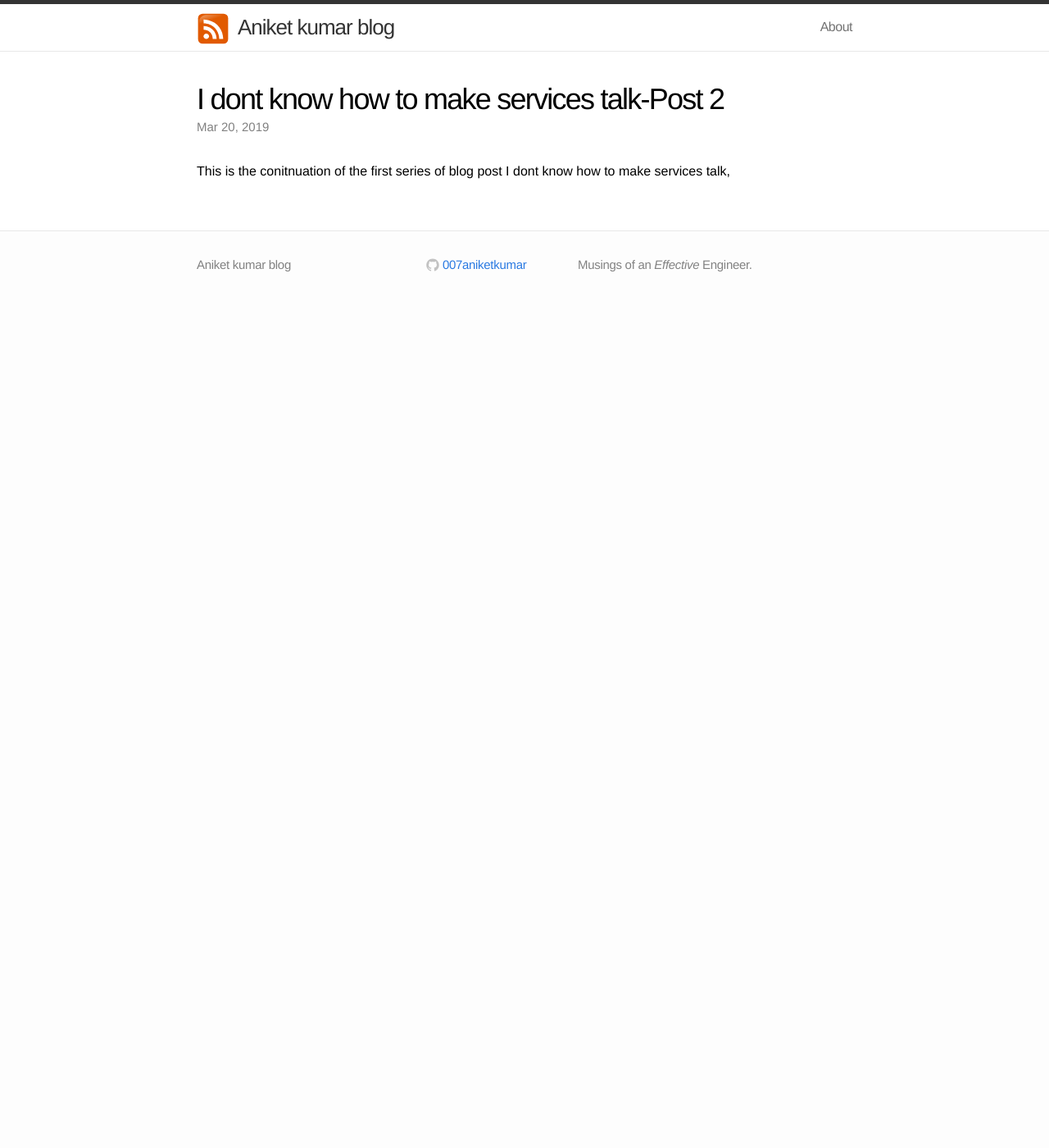
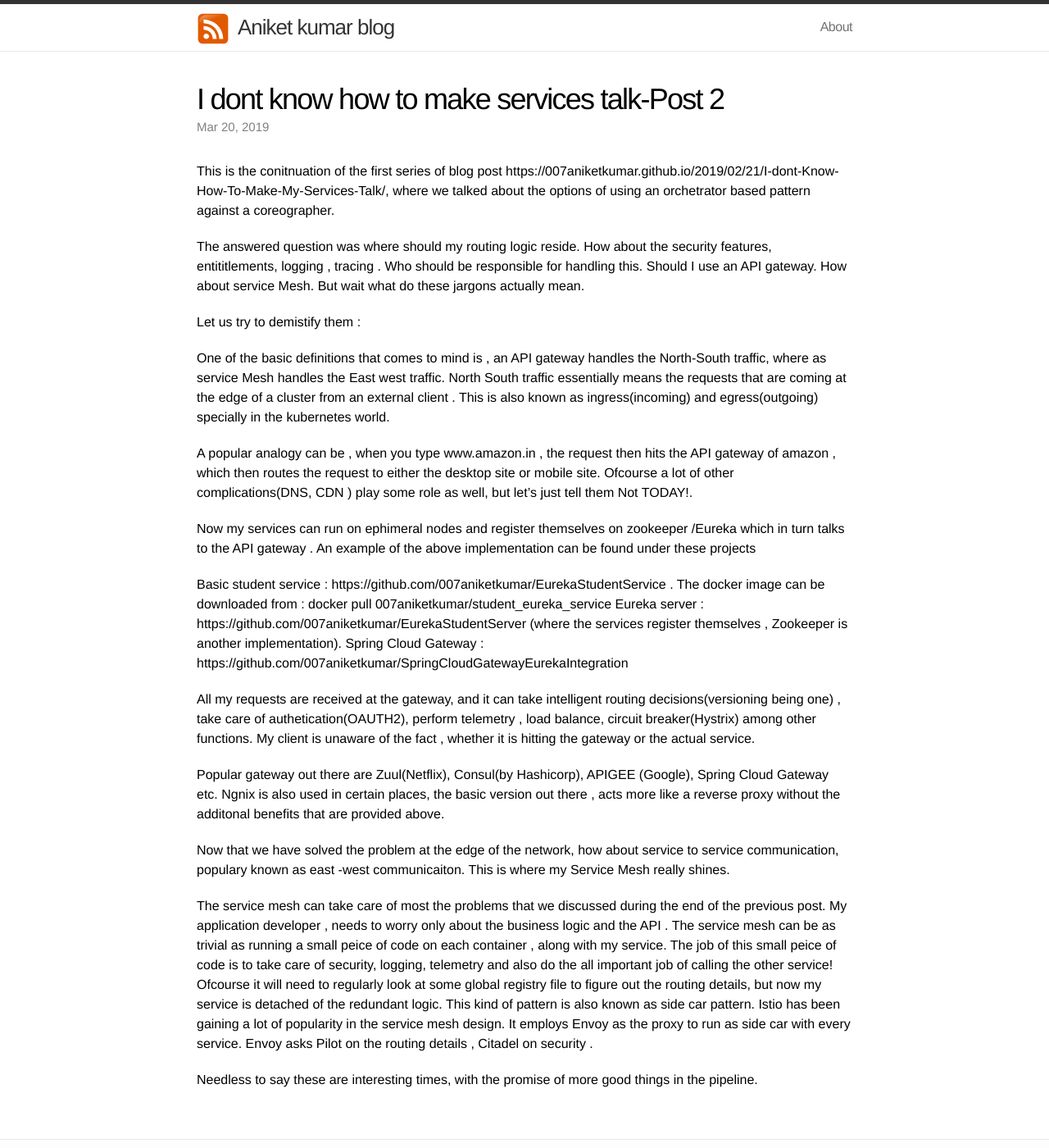
Before and after one commit to 007aniketkumar/007aniketkumarblog.github.io, a Jekyll site: the page built from _posts/2019-03-20-I-dont-Know-How-To-Make-My-Services-Talk-Post 2.markdown, in a window 1280 px wide and 1400 px high. Shown: the whole window at 82% size. Built offline with Jekyll 4.4.1, drawn with Linux system fonts in a browser that asks for light colours.

Commit message:
Update 2019-03-20-I-dont-Know-How-To-Make-My-Services-Talk-Post 2.markdown

```diff
--- a/_posts/2019-03-20-I-dont-Know-How-To-Make-My-Services-Talk-Post 2.markdown
+++ b/_posts/2019-03-20-I-dont-Know-How-To-Make-My-Services-Talk-Post 2.markdown
@@ -7,4 +7,34 @@ date:   2019-03-20 11:00:00
 mathjax: false
 ---
 
-This is the conitnuation of the first series of blog post I dont know how to make services talk,
+This is the conitnuation of the first series of blog post https://007aniketkumar.github.io/2019/02/21/I-dont-Know-How-To-Make-My-Services-Talk/, where we talked about the options of using an orchetrator based pattern against a coreographer.
+
+The answered question was where should my routing logic reside. How about the security features, entititlements, logging , tracing . Who should be responsible for handling this. Should I use an API gateway. How about service Mesh. But wait what do these jargons actually mean.
+
+Let us try to demistify them :
+
+One of the basic definitions that comes to mind is , an API gateway handles the North-South traffic, where as service Mesh handles the East west traffic. North South traffic essentially means the requests that are coming at the edge of a cluster from an external client . This is also known as ingress(incoming) and egress(outgoing) specially in the kubernetes world.
+
+A popular analogy can be , when you type www.amazon.in , the request then hits the API gateway of amazon , which then routes the request to either the desktop site or mobile site.
+Ofcourse a lot of other complications(DNS, CDN ) play some role as well, but let's just tell them Not TODAY!.
+
+Now my services can run on ephimeral nodes and register themselves on zookeeper /Eureka which in turn talks to the API gateway .
+An example of the above implementation can be found under these projects
+
+Basic student service : https://github.com/007aniketkumar/EurekaStudentService .
+The docker image can be downloaded from : docker pull 007aniketkumar/student_eureka_service
+Eureka server : https://github.com/007aniketkumar/EurekaStudentServer (where the services register themselves , Zookeeper is another implementation).
+Spring Cloud Gateway : https://github.com/007aniketkumar/SpringCloudGatewayEurekaIntegration
+
+All my requests are received at the gateway, and it can take intelligent routing decisions(versioning being one) , take care of authetication(OAUTH2), perform telemetry , load balance, circuit breaker(Hystrix) among other functions. My client is unaware of the fact , whether it is hitting the gateway or the actual service.
+
+Popular gateway out there are Zuul(Netflix), Consul(by Hashicorp), APIGEE (Google), Spring Cloud Gateway etc.
+Ngnix is also used in certain places, the basic version out there , acts more like a reverse proxy without the additonal benefits that are provided above.
+
+Now that we have solved the problem at the edge of the network, how about service to service communication, populary known as east -west communicaiton. This is where my Service Mesh really shines.
+
+The service mesh can take care of most the problems that we discussed during the end of the previous post. My application developer , needs to worry only about the business logic and the API .
+The service mesh can be as trivial as running a small peice of code on each container , along with my service. The job of this small peice of code is to take care of security, logging, telemetry and also do the all important job of calling the other service! Ofcourse it will need to regularly look at some global registry file to figure out the routing details, but now my service is detached of the redundant logic. This kind of pattern is also known as side car pattern.
+Istio has been gaining a lot of popularity in the service mesh design. It employs Envoy as the proxy to run as side car with every service. Envoy asks Pilot on the routing details , Citadel on security .
+
+Needless to say these are interesting times, with the promise of more good things in the pipeline.
```
